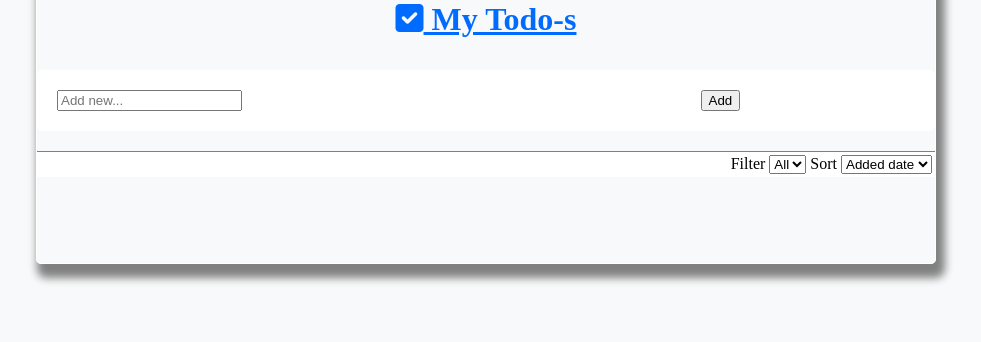
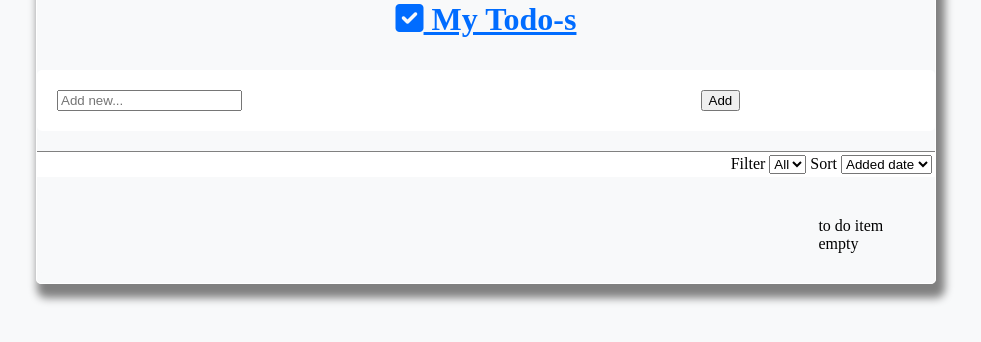
Before and after one commit to juliuswasajja/kanzu-code-wp-bootcamp, a PHP site: page / in a window 1280 px wide. Shown: the part 141-483 px from the top of the page, without its empty margins (154-1135 px from the left). Run offline with PHP 8.4, Linux system fonts and the light colour scheme; some libraries are stand-ins or nearby versions.

Commit message:
added debugging lines of code

```diff
--- a/assignment-one-html/assets/main.js
+++ b/assignment-one-html/assets/main.js
@@ -6,7 +6,7 @@ window.addEventListener('load',() => {
 
 
     form_el.addEventListener('submit',(e) => {
-        e.preventDefault();
+        //e.preventDefault();
         const to_do_form_item = input.value;
 
         // const to_do_list = document.createElement("ul");
--- a/assignment-one-html/index.html
+++ b/assignment-one-html/index.php
@@ -22,14 +22,14 @@
 
         <div class="row" id="form-container">
             <div class="col-9">
-                <form id="my-todos-form">
-                    <input id="add-new-to-do-item" type="text" placeholder="Add new...">
+                <form id="my-todos-form" method="POST">
+                    <input id="add-new-to-do-item" name="todoitem" type="text" placeholder="Add new...">
             </div>
 
             <div class="col-3">
                 <!-- <span class="calendaricon" style="color:#006CFF ;"><i class="fa-regular fa-calendar-days"></i></span> -->
                     <!-- <input type="date"> -->
-                    <input class="form-button" type="submit" value="Add">
+                    <input class="form-button" type="submit" value="Add" >
                 </form>
             </div>
         </div>
@@ -56,6 +56,37 @@
                 <ul type = none id="my-to-dos-list">
                 </ul>
             </div>
+
+
+            <div class='row'>
+                <?php
+                if ( isset($_POST['todoitem'])){
+
+                    file_put_contents("post.log", print_r($_POST['todoitem'], true));
+                    file_put_contents("postreq.log", print_r($_REQUEST, true));
+
+                    $item_name = $_POST['todoitem'];
+
+                    ?> <p> <?php
+
+                    echo $item_name;
+
+                    ?> </p>
+                    <?php
+                    }
+                else{
+                    echo 'to do item empty';
+                }
+
+                ?>
+                <p>
+
+                </p>
+
+            </div>
+
+
+
             <!-- <div class="col-3">
                 <ul type = none id="my-to-dos-list">
                 </ul>
@@ -77,7 +108,7 @@
         </div>
     </main>
 </body>
-<script src="./assets/main.js"></script>
+<!-- <script src="./assets/main.js"></script> -->
 <footer>
 </footer>
 </html>
```
Also changed, not shown: 2 other files.
